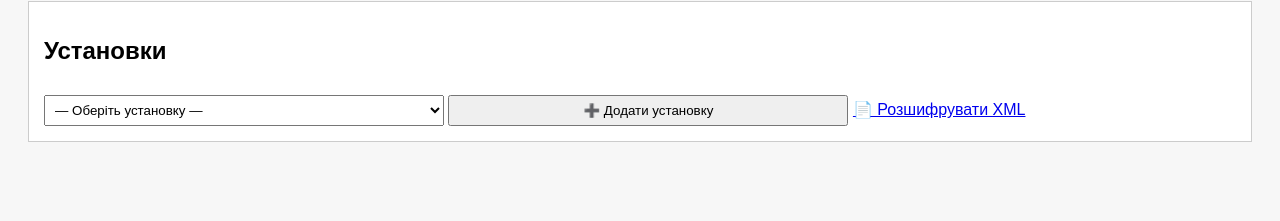
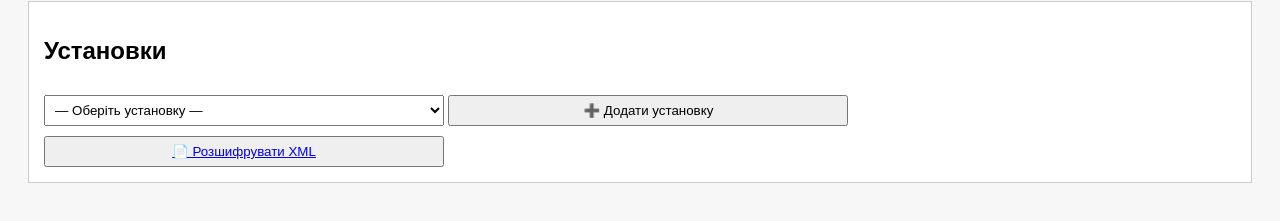
Before and after one commit to Romanvolodimer/prs-generator, a website: page public/index.html in a window 1280 px wide. Shown: the part 105-326 px from the top of the page. Drawn offline with Linux system fonts and the light colour scheme; no server answers.

Commit message:
add decoder button

```diff
--- a/public/index.html
+++ b/public/index.html
@@ -22,9 +22,10 @@
 
         <button id="addInstallationBtn">➕ Додати установку</button>
 
-        <a href="../public/decoder.html" class="nav-button">
-            📄 Розшифрувати XML
-        </a>
+        <button id="addInstallationBtn"><a href="decoder.html" class="nav-button">
+                📄 Розшифрувати XML
+            </a></button>
+
     </section>
 
     <!-- ================= ФОРМА ================= -->
```
